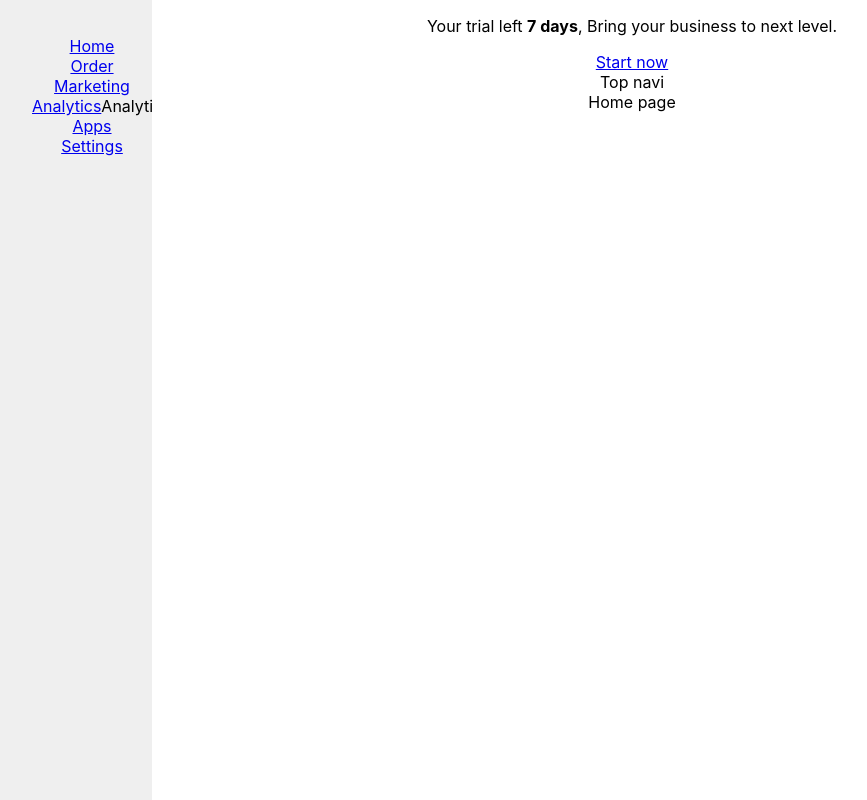
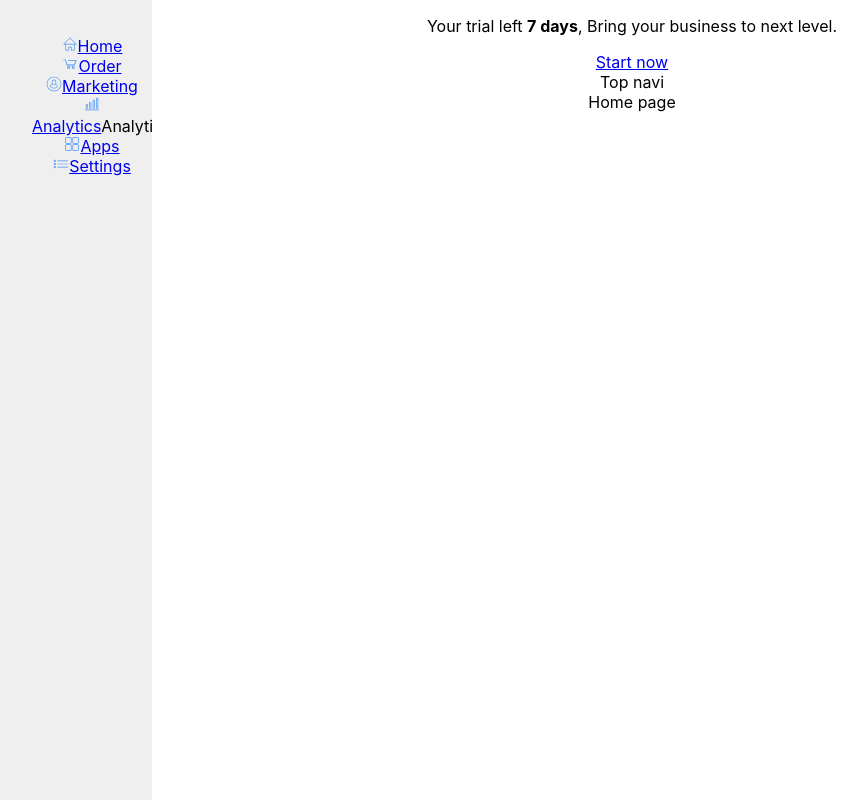
Before and after one commit to appcoreopc/tongaus, a React (Create React App) app in the folder tongaus/: page / in a window 1280 px wide. Shown: the whole page, without its empty margins (8-875 px from the left). Built offline with nearby package versions, Linux system fonts and the light colour scheme.

Commit message:
added svg icons

```diff
--- a/tongaus/src/App.css
+++ b/tongaus/src/App.css
@@ -53,3 +53,23 @@
 .sidenav ul li {
    list-style: none;
 }
+
+/* -----
+SVG Icons - svgicons.sparkk.fr
+----- */
+
+.svg-icon {
+  width: 1em;
+  height: 1em;
+}
+
+.svg-icon path,
+.svg-icon polygon,
+.svg-icon rect {
+  fill: #4691f6;
+}
+
+.svg-icon circle {
+  stroke: #4691f6;
+  stroke-width: 1;
+}
--- a/tongaus/src/components/leftnavigation/index.tsx
+++ b/tongaus/src/components/leftnavigation/index.tsx
@@ -5,12 +5,62 @@ const LeftNavigationSection = () => (
 
     <nav className="sidenav">
         <ul>
-         <li> <Link to="/">Home</Link>  </li>
-            <li><Link to="/analytics">Order</Link></li>
-            <li><Link to="/analytics">Marketing</Link></li>
-            <li><Link to="/analytics">Analytics</Link>Analytics</li>
-            <li><Link to="/apps">Apps</Link></li>
-            <li><Link to="/settings">Settings</Link></li>
+         <li>
+             <svg className="svg-icon" viewBox="0 0 20 20">
+							<path d="M18.121,9.88l-7.832-7.836c-0.155-0.158-0.428-0.155-0.584,0L1.842,9.913c-0.262,0.263-0.073,0.705,0.292,0.705h2.069v7.042c0,0.227,0.187,0.414,0.414,0.414h3.725c0.228,0,0.414-0.188,0.414-0.414v-3.313h2.483v3.313c0,0.227,0.187,0.414,0.413,0.414h3.726c0.229,0,0.414-0.188,0.414-0.414v-7.042h2.068h0.004C18.331,10.617,18.389,10.146,18.121,9.88 M14.963,17.245h-2.896v-3.313c0-0.229-0.186-0.415-0.414-0.415H8.342c-0.228,0-0.414,0.187-0.414,0.415v3.313H5.032v-6.628h9.931V17.245z M3.133,9.79l6.864-6.868l6.867,6.868H3.133z"></path>
+						</svg>
+
+
+
+
+            <Link to="/">Home</Link>  </li>
+            <li>
+
+
+
+            <svg className="svg-icon" viewBox="0 0 20 20">
+							<path fill="none" d="M17.72,5.011H8.026c-0.271,0-0.49,0.219-0.49,0.489c0,0.271,0.219,0.489,0.49,0.489h8.962l-1.979,4.773H6.763L4.935,5.343C4.926,5.316,4.897,5.309,4.884,5.286c-0.011-0.024,0-0.051-0.017-0.074C4.833,5.166,4.025,4.081,2.33,3.908C2.068,3.883,1.822,4.075,1.795,4.344C1.767,4.612,1.962,4.853,2.231,4.88c1.143,0.118,1.703,0.738,1.808,0.866l1.91,5.661c0.066,0.199,0.252,0.333,0.463,0.333h8.924c0.116,0,0.22-0.053,0.308-0.128c0.027-0.023,0.042-0.048,0.063-0.076c0.026-0.034,0.063-0.058,0.08-0.099l2.384-5.75c0.062-0.151,0.046-0.323-0.045-0.458C18.036,5.092,17.883,5.011,17.72,5.011z"></path>
+							<path fill="none" d="M8.251,12.386c-1.023,0-1.856,0.834-1.856,1.856s0.833,1.853,1.856,1.853c1.021,0,1.853-0.83,1.853-1.853S9.273,12.386,8.251,12.386z M8.251,15.116c-0.484,0-0.877-0.393-0.877-0.874c0-0.484,0.394-0.878,0.877-0.878c0.482,0,0.875,0.394,0.875,0.878C9.126,14.724,8.733,15.116,8.251,15.116z"></path>
+							<path fill="none" d="M13.972,12.386c-1.022,0-1.855,0.834-1.855,1.856s0.833,1.853,1.855,1.853s1.854-0.83,1.854-1.853S14.994,12.386,13.972,12.386z M13.972,15.116c-0.484,0-0.878-0.393-0.878-0.874c0-0.484,0.394-0.878,0.878-0.878c0.482,0,0.875,0.394,0.875,0.878C14.847,14.724,14.454,15.116,13.972,15.116z"></path>
+						</svg>
+
+
+
+
+                <Link to="/orders">Order</Link></li>
+            <li>
+
+            <svg className="svg-icon" viewBox="0 0 20 20">
+							<path fill="none" d="M12.443,9.672c0.203-0.496,0.329-1.052,0.329-1.652c0-1.969-1.241-3.565-2.772-3.565S7.228,6.051,7.228,8.02c0,0.599,0.126,1.156,0.33,1.652c-1.379,0.555-2.31,1.553-2.31,2.704c0,1.75,2.128,3.169,4.753,3.169c2.624,0,4.753-1.419,4.753-3.169C14.753,11.225,13.821,10.227,12.443,9.672z M10,5.247c1.094,0,1.98,1.242,1.98,2.773c0,1.531-0.887,2.772-1.98,2.772S8.02,9.551,8.02,8.02C8.02,6.489,8.906,5.247,10,5.247z M10,14.753c-2.187,0-3.96-1.063-3.96-2.377c0-0.854,0.757-1.596,1.885-2.015c0.508,0.745,1.245,1.224,2.076,1.224s1.567-0.479,2.076-1.224c1.127,0.418,1.885,1.162,1.885,2.015C13.961,13.689,12.188,14.753,10,14.753z M10,0.891c-5.031,0-9.109,4.079-9.109,9.109c0,5.031,4.079,9.109,9.109,9.109c5.031,0,9.109-4.078,9.109-9.109C19.109,4.969,15.031,0.891,10,0.891z M10,18.317c-4.593,0-8.317-3.725-8.317-8.317c0-4.593,3.724-8.317,8.317-8.317c4.593,0,8.317,3.724,8.317,8.317C18.317,14.593,14.593,18.317,10,18.317z"></path>
+						</svg>
+
+                <Link to="/marketing">Marketing</Link></li>
+            <li>
+
+            <svg className="svg-icon" viewBox="0 0 20 20">
+							<path fill="none" d="M12.173,16.086c0.72,0,1.304-0.584,1.304-1.305V6.089c0-0.72-0.584-1.304-1.304-1.304c-0.721,0-1.305,0.584-1.305,1.304v8.692C10.868,15.502,11.452,16.086,12.173,16.086z M11.738,6.089c0-0.24,0.194-0.435,0.435-0.435s0.435,0.194,0.435,0.435v8.692c0,0.24-0.194,0.436-0.435,0.436s-0.435-0.195-0.435-0.436V6.089zM16.52,16.086c0.72,0,1.304-0.584,1.304-1.305v-11.3c0-0.72-0.584-1.304-1.304-1.304c-0.721,0-1.305,0.584-1.305,1.304v11.3C15.215,15.502,15.799,16.086,16.52,16.086z M16.085,3.481c0-0.24,0.194-0.435,0.435-0.435s0.435,0.195,0.435,0.435v11.3c0,0.24-0.194,0.436-0.435,0.436s-0.435-0.195-0.435-0.436V3.481z M3.48,16.086c0.72,0,1.304-0.584,1.304-1.305v-3.477c0-0.72-0.584-1.304-1.304-1.304c-0.72,0-1.304,0.584-1.304,1.304v3.477C2.176,15.502,2.76,16.086,3.48,16.086z M3.045,11.305c0-0.24,0.194-0.435,0.435-0.435c0.24,0,0.435,0.194,0.435,0.435v3.477c0,0.24-0.195,0.436-0.435,0.436c-0.24,0-0.435-0.195-0.435-0.436V11.305z M18.258,16.955H1.741c-0.24,0-0.435,0.194-0.435,0.435s0.194,0.435,0.435,0.435h16.517c0.24,0,0.435-0.194,0.435-0.435S18.498,16.955,18.258,16.955z M7.826,16.086c0.72,0,1.304-0.584,1.304-1.305V8.696c0-0.72-0.584-1.304-1.304-1.304S6.522,7.977,6.522,8.696v6.085C6.522,15.502,7.106,16.086,7.826,16.086z M7.392,8.696c0-0.239,0.194-0.435,0.435-0.435s0.435,0.195,0.435,0.435v6.085c0,0.24-0.194,0.436-0.435,0.436s-0.435-0.195-0.435-0.436V8.696z"></path>
+						</svg>
+
+                <Link to="/analytics">Analytics</Link>Analytics</li>
+            <li>
+
+
+            <svg className="svg-icon" viewBox="0 0 20 20">
+							<path fill="none" d="M16.803,18.615h-4.535c-1,0-1.814-0.812-1.814-1.812v-4.535c0-1.002,0.814-1.814,1.814-1.814h4.535c1.001,0,1.813,0.812,1.813,1.814v4.535C18.616,17.803,17.804,18.615,16.803,18.615zM17.71,12.268c0-0.502-0.405-0.906-0.907-0.906h-4.535c-0.501,0-0.906,0.404-0.906,0.906v4.535c0,0.502,0.405,0.906,0.906,0.906h4.535c0.502,0,0.907-0.404,0.907-0.906V12.268z M16.803,9.546h-4.535c-1,0-1.814-0.812-1.814-1.814V3.198c0-1.002,0.814-1.814,1.814-1.814h4.535c1.001,0,1.813,0.812,1.813,1.814v4.534C18.616,8.734,17.804,9.546,16.803,9.546zM17.71,3.198c0-0.501-0.405-0.907-0.907-0.907h-4.535c-0.501,0-0.906,0.406-0.906,0.907v4.534c0,0.501,0.405,0.908,0.906,0.908h4.535c0.502,0,0.907-0.406,0.907-0.908V3.198z M7.733,18.615H3.198c-1.002,0-1.814-0.812-1.814-1.812v-4.535c0-1.002,0.812-1.814,1.814-1.814h4.535c1.002,0,1.814,0.812,1.814,1.814v4.535C9.547,17.803,8.735,18.615,7.733,18.615zM8.64,12.268c0-0.502-0.406-0.906-0.907-0.906H3.198c-0.501,0-0.907,0.404-0.907,0.906v4.535c0,0.502,0.406,0.906,0.907,0.906h4.535c0.501,0,0.907-0.404,0.907-0.906V12.268z M7.733,9.546H3.198c-1.002,0-1.814-0.812-1.814-1.814V3.198c0-1.002,0.812-1.814,1.814-1.814h4.535c1.002,0,1.814,0.812,1.814,1.814v4.534C9.547,8.734,8.735,9.546,7.733,9.546z M8.64,3.198c0-0.501-0.406-0.907-0.907-0.907H3.198c-0.501,0-0.907,0.406-0.907,0.907v4.534c0,0.501,0.406,0.908,0.907,0.908h4.535c0.501,0,0.907-0.406,0.907-0.908V3.198z"></path>
+						</svg>
+
+
+
+                <Link to="/apps">Apps</Link></li>
+            <li>
+
+
+            <svg className="svg-icon" viewBox="0 0 20 20">
+							<path fill="none" d="M2.25,12.584c-0.713,0-1.292,0.578-1.292,1.291s0.579,1.291,1.292,1.291c0.713,0,1.292-0.578,1.292-1.291S2.963,12.584,2.25,12.584z M2.25,14.307c-0.238,0-0.43-0.193-0.43-0.432s0.192-0.432,0.43-0.432c0.238,0,0.431,0.193,0.431,0.432S2.488,14.307,2.25,14.307z M5.694,6.555H18.61c0.237,0,0.431-0.191,0.431-0.43s-0.193-0.431-0.431-0.431H5.694c-0.238,0-0.43,0.192-0.43,0.431S5.457,6.555,5.694,6.555z M2.25,8.708c-0.713,0-1.292,0.578-1.292,1.291c0,0.715,0.579,1.292,1.292,1.292c0.713,0,1.292-0.577,1.292-1.292C3.542,9.287,2.963,8.708,2.25,8.708z M2.25,10.43c-0.238,0-0.43-0.192-0.43-0.431c0-0.237,0.192-0.43,0.43-0.43c0.238,0,0.431,0.192,0.431,0.43C2.681,10.238,2.488,10.43,2.25,10.43z M18.61,9.57H5.694c-0.238,0-0.43,0.192-0.43,0.43c0,0.238,0.192,0.431,0.43,0.431H18.61c0.237,0,0.431-0.192,0.431-0.431C19.041,9.762,18.848,9.57,18.61,9.57z M18.61,13.443H5.694c-0.238,0-0.43,0.193-0.43,0.432s0.192,0.432,0.43,0.432H18.61c0.237,0,0.431-0.193,0.431-0.432S18.848,13.443,18.61,13.443z M2.25,4.833c-0.713,0-1.292,0.578-1.292,1.292c0,0.713,0.579,1.291,1.292,1.291c0.713,0,1.292-0.578,1.292-1.291C3.542,5.412,2.963,4.833,2.25,4.833z M2.25,6.555c-0.238,0-0.43-0.191-0.43-0.43s0.192-0.431,0.43-0.431c0.238,0,0.431,0.192,0.431,0.431S2.488,6.555,2.25,6.555z"></path>
+						</svg>
+
+
+                <Link to="/settings">Settings</Link></li>
         </ul>
     </nav>
 );
```
